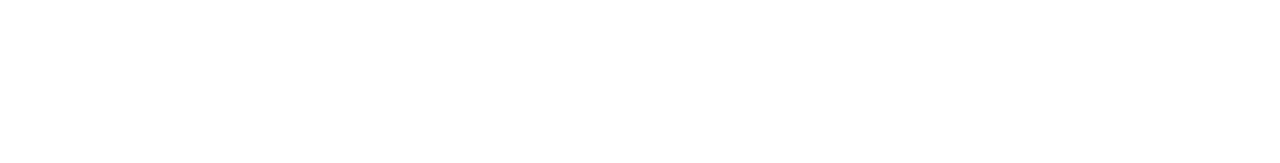
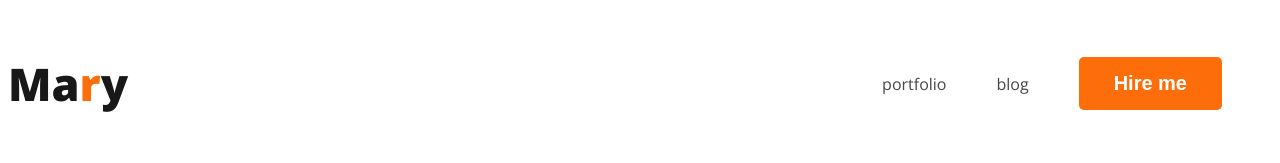
Before and after one commit to sakibalam12345/web-developer-portfolio, a plain HTML site: page index.html in a window 1280 px wide. Drawn offline with nearby package versions, Linux system fonts and the light colour scheme.

Commit message:
added nav

```diff
--- a/index.html
+++ b/index.html
@@ -3,9 +3,29 @@
 <head>
     <meta charset="UTF-8">
     <meta name="viewport" content="width=device-width, initial-scale=1.0">
-    <title>Document</title>
+    <title>web developer portfolio</title>
+    <link rel="preconnect" href="https://fonts.googleapis.com">
+<link rel="preconnect" href="https://fonts.gstatic.com" crossorigin>
+<link href="https://fonts.googleapis.com/css2?family=Open+Sans:wght@400;700;800&display=swap" rel="stylesheet">
+    <link rel="stylesheet" href="styles/porfolio.css">
 </head>
 <body>
+    <header>
+        <nav>
+            <h3 class="nav-title">Ma<span class="text-primary">r</span>y</h3>
+            <ul>
+                <li><a href="#">portfolio</a></li>
+                <li><a href="#">blog</a></li>
+                <li><button class="btn-style">Hire me</button></li>
+            </ul>
+        </nav>
+    </header>
+    <body>
+
+    </body>
+    <footer>
+
+    </footer>
 
 </body>
 </html>
--- /dev/null
+++ b/styles/porfolio.css
@@ -0,0 +1,45 @@
+body {
+    font-family: 'Open Sans', sans-serif;
+}
+
+nav {
+    display: flex;
+    align-items: center;
+    justify-content: space-between;
+}
+
+.nav-title {
+    color: #181818;
+    font-size: 45px;
+    font-weight: 800;
+}
+
+.text-primary {
+    color: #FD6E0A;
+}
+
+nav>ul {
+    display: flex;
+    align-items: center;
+}
+
+nav li {
+    list-style: none;
+    margin-right: 50px;
+}
+
+nav a {
+    text-decoration: none;
+    color: #474747;
+}
+
+.btn-style {
+    background-color: #FD6E0A;
+    border-radius: 5px;
+    border: 0;
+    color: white;
+    font-size: 20px;
+
+    font-weight: 700;
+    padding: 15px 35px;
+}
```
